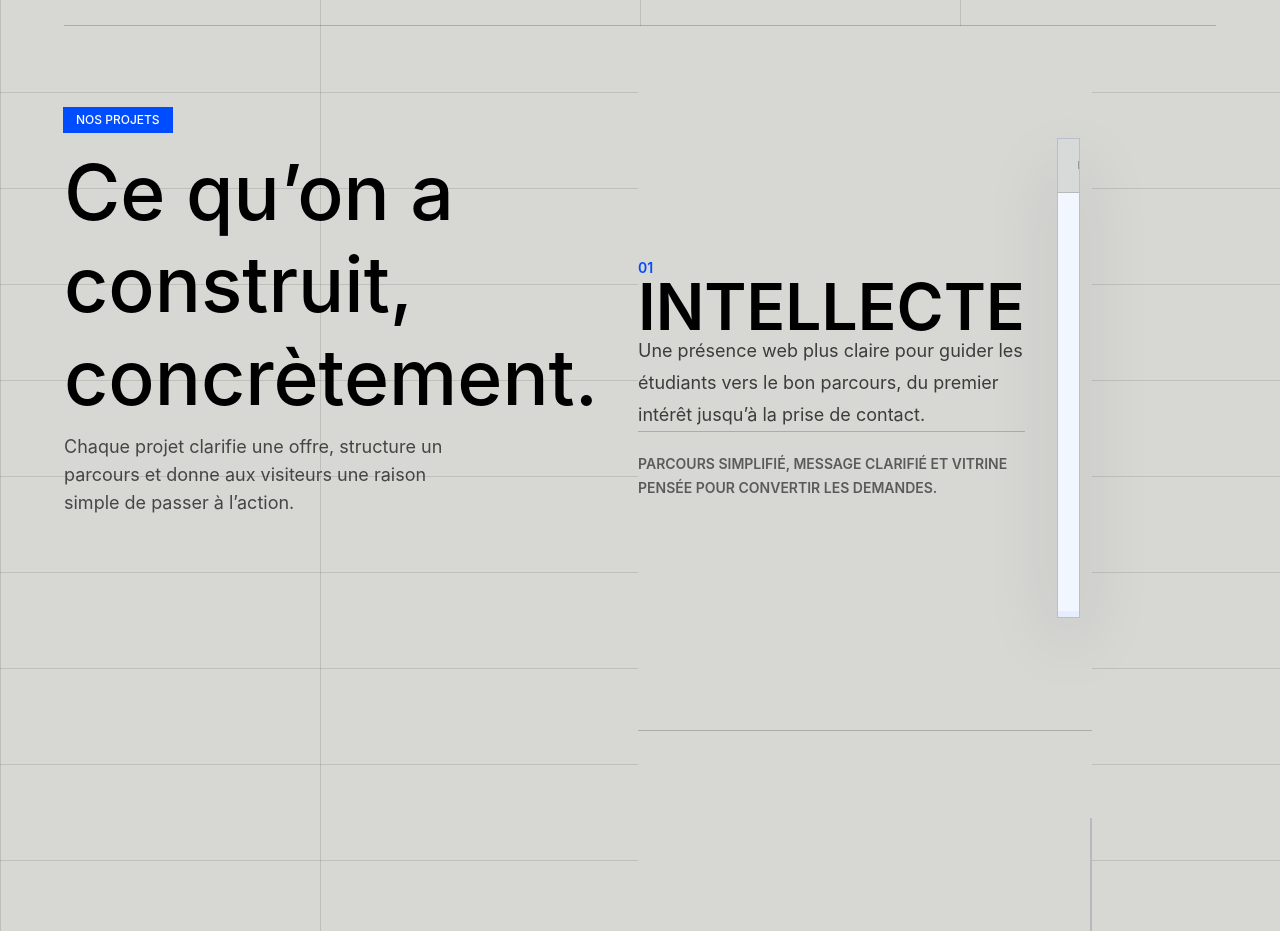
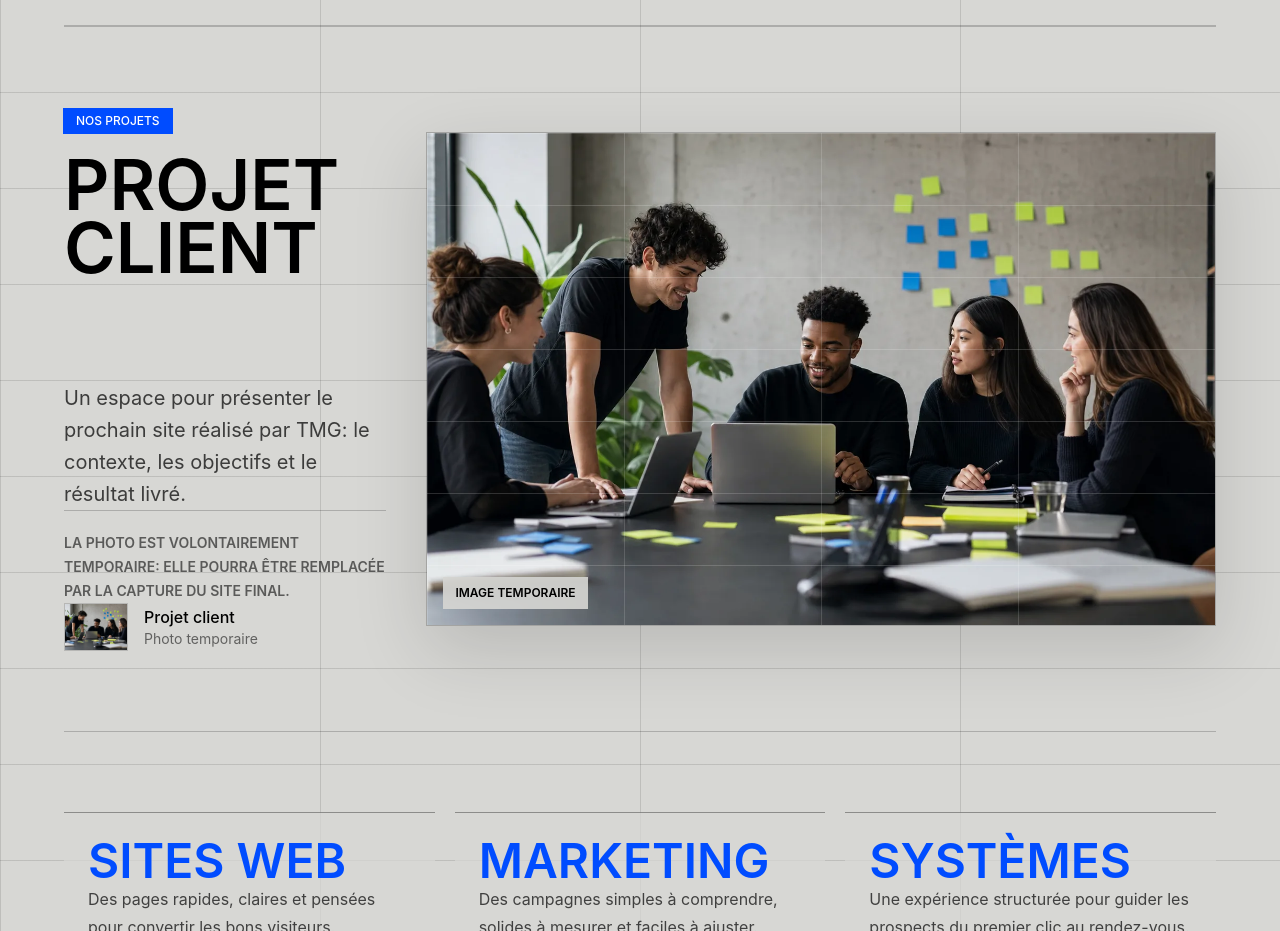
Before and after one commit to ToutLeMondeGagne/tmg-website, a React (Vite) app: page / in a window 1280 px wide. Shown: the part 1540-2471 px from the top of the page. Built offline with nearby package versions, Linux system fonts and the light colour scheme.

Commit message:
feat: simplifier la section projets avec une image temporaire

```diff
--- a/src/pages/Home.jsx
+++ b/src/pages/Home.jsx
@@ -9,6 +9,7 @@ import {
   TicketCard,
 } from '../components/ui'
 import heroStackImage from '../assets/hero.png'
+import projectPlaceholderImage from '../assets/images/tmg-team-studio.webp'
 import tmgLogo from '../assets/logos/tmg-logo.png'
 
 const highlights = [
@@ -29,42 +30,15 @@ const highlights = [
 const projects = [
   {
     number: '01',
-    title: 'Intellecte',
-    category: 'Éducation internationale',
+    title: 'Projet client',
+    category: 'Nos projets',
+    date: 'Photo temporaire',
     summary:
-      'Une présence web plus claire pour guider les étudiants vers le bon parcours, du premier intérêt jusqu’à la prise de contact.',
-    result: 'Parcours simplifié, message clarifié et vitrine pensée pour convertir les demandes.',
-    tags: ['Site web', 'UX', 'Conversion'],
-    accent: '#004cff',
-    soft: '#e5edff',
-    mockTitle: 'Expand Your Horizons',
-    mockText: 'Programmes, destinations et accompagnement réunis dans une expérience lisible.',
-  },
-  {
-    number: '02',
-    title: 'PME en croissance',
-    category: 'Services professionnels',
-    summary:
-      'Une refonte orientée crédibilité pour expliquer l’offre, rassurer les prospects et générer des rendez-vous qualifiés.',
-    result: 'Pages services plus précises, appels à l’action visibles et structure SEO plus solide.',
-    tags: ['Positionnement', 'SEO', 'Landing pages'],
-    accent: '#111827',
-    soft: '#e5e7eb',
-    mockTitle: 'Votre offre, enfin claire',
-    mockText: 'Une structure simple pour comprendre, comparer et passer à l’action.',
-  },
-  {
-    number: '03',
-    title: 'OBNL local',
-    category: 'Mission sociale',
-    summary:
-      'Un site plus accessible pour raconter la mission, présenter les services et faciliter les dons, bénévolats et prises de contact.',
-    result: 'Contenus mieux hiérarchisés, expérience mobile plus directe et autonomie de mise à jour.',
-    tags: ['Accessibilité', 'Contenu', 'Autonomie'],
-    accent: '#8cc63f',
-    soft: '#ecffd6',
-    mockTitle: 'Votre mission à sa hauteur',
-    mockText: 'Un parcours qui aide la communauté à comprendre vite et agir simplement.',
+      'Un espace pour présenter le prochain site réalisé par TMG: le contexte, les objectifs et le résultat livré.',
+    result:
+      'La photo est volontairement temporaire: elle pourra être remplacée par la capture du site final.',
+    image: projectPlaceholderImage,
+    imageAlt: 'Photo temporaire pour un projet client TMG',
   },
 ]
 
@@ -219,132 +193,78 @@ function HeroStackVisual() {
 
 function ProjectPreview({ project }) {
   return (
-    <div className="relative min-h-[20rem] overflow-hidden border border-black/20 bg-[var(--project-soft)] shadow-[0_24px_70px_rgba(0,0,0,0.14)] lg:min-h-[30rem]">
-      <div className="flex items-center justify-between border-b border-black/15 bg-[var(--bg)]/88 px-4 py-3 text-[0.62rem] font-semibold uppercase text-black/55 sm:px-5">
-        <span>{project.title}</span>
-        <span className="text-[var(--project-accent)]">TMG build</span>
-      </div>
-
-      <div className="grid min-h-[17rem] gap-0 md:grid-cols-[0.52fr_0.48fr] lg:min-h-[26rem]">
-        <div className="flex flex-col justify-between border-b border-black/15 bg-[rgba(255,255,255,0.48)] p-5 md:border-b-0 md:border-r md:p-7">
-          <div className="space-y-5">
-            <span className="inline-flex w-fit bg-[var(--project-accent)] px-3 py-1 text-xs font-semibold uppercase text-white">
-              {project.category}
-            </span>
-            <h3 className="max-w-sm text-[clamp(2rem,5vw,4.6rem)] font-semibold uppercase leading-[0.86] tracking-normal text-black">
-              {project.mockTitle}
-            </h3>
-            <p className="max-w-md text-sm leading-6 text-black/66 md:text-base md:leading-7">
-              {project.mockText}
-            </p>
-          </div>
-
-          <span className="mt-8 inline-flex w-fit border border-black/25 px-4 py-2 text-xs font-semibold uppercase text-black">
-            Voir le parcours ↗
-          </span>
-        </div>
-
-        <div className="relative min-h-[16rem] overflow-hidden bg-[linear-gradient(135deg,rgba(255,255,255,0.62),rgba(255,255,255,0.18))] p-5 md:p-7">
+    <figure className="relative overflow-hidden border border-black/15 bg-black/10 shadow-[0_24px_70px_rgba(0,0,0,0.14)]">
       <span
-            className="absolute -right-16 top-8 h-48 w-48 rounded-full bg-[var(--project-accent)] opacity-20 blur-3xl"
+        className="pointer-events-none absolute inset-0 z-10 bg-[linear-gradient(to_right,rgba(255,255,255,0.14)_1px,transparent_1px),linear-gradient(to_bottom,rgba(255,255,255,0.16)_1px,transparent_1px)] bg-[length:25%_100%,100%_72px]"
         aria-hidden="true"
       />
-          <span
-            className="absolute bottom-0 left-0 h-24 w-full bg-[linear-gradient(90deg,var(--project-accent),transparent)] opacity-25"
-            aria-hidden="true"
+      <img
+        src={project.image}
+        alt={project.imageAlt}
+        width="1600"
+        height="1000"
+        className="aspect-[16/10] h-full w-full object-cover"
+        loading="lazy"
+        decoding="async"
       />
+      <figcaption className="absolute bottom-4 left-4 z-20 bg-[var(--bg)]/90 px-3 py-2 text-xs font-semibold uppercase text-black backdrop-blur-sm">
+        Image temporaire
+      </figcaption>
+    </figure>
+  )
+}
 
-          <div className="relative z-10 ml-auto flex h-full max-w-sm flex-col justify-between border border-black/15 bg-[var(--bg)] p-4 shadow-[0_18px_50px_rgba(0,0,0,0.12)]">
-            <div className="space-y-4">
-              <div className="flex items-center justify-between border-b border-black/15 pb-3">
-                <span className="h-2.5 w-20 bg-[var(--project-accent)]" />
-                <span className="h-2.5 w-10 bg-black/20" />
-              </div>
-              <span className="block h-24 bg-[linear-gradient(135deg,var(--project-accent),rgba(255,255,255,0.36))]" />
-              <span className="block h-3 w-10/12 bg-black/18" />
-              <span className="block h-3 w-7/12 bg-black/18" />
-            </div>
-
-            <div className="grid grid-cols-3 gap-2">
-              {project.tags.map((tag) => (
-                <span
-                  key={tag}
-                  className="border border-black/15 bg-white/45 px-2 py-3 text-[0.58rem] font-semibold uppercase leading-tight text-black/62"
-                >
-                  {tag}
-                </span>
-              ))}
-            </div>
-          </div>
-        </div>
+function ProjectMeta({ project }) {
+  return (
+    <div className="flex items-center gap-4">
+      <img
+        src={project.image}
+        alt=""
+        width="96"
+        height="72"
+        className="h-12 w-16 border border-black/15 object-cover"
+        loading="lazy"
+        decoding="async"
+      />
+      <div>
+        <p className="text-base font-medium text-black">{project.title}</p>
+        <p className="text-sm text-black/55">{project.date}</p>
       </div>
     </div>
   )
 }
 
 function ProjectsShowcase() {
+  const project = projects[0]
+
   return (
-    <section className="border-b border-black/20 text-left">
-      <div className="grid gap-10 lg:grid-cols-[0.32fr_0.68fr]">
-        <aside className="py-20 lg:sticky lg:top-24 lg:flex lg:min-h-[calc(100svh-6rem)] lg:flex-col lg:justify-between">
-          <div className="space-y-6">
-            <SectionLabel>Nos projets</SectionLabel>
-            <AnimatedText
-              as="h2"
-              split="words"
-              className="max-w-xl text-[clamp(2.8rem,6vw,6.6rem)] font-medium leading-[0.92] tracking-normal text-black"
-            >
-              Ce qu’on a construit, concrètement.
-            </AnimatedText>
-            <AnimatedText as="p" delay={0.12} className="max-w-sm text-lg leading-7 text-black/68">
-              Chaque projet clarifie une offre, structure un parcours et donne
-              aux visiteurs une raison simple de passer à l’action.
-            </AnimatedText>
-          </div>
-
-          <div className="mt-10 hidden border-t border-black/25 pt-6 text-sm font-medium uppercase text-black/55 lg:block">
-            <span className="text-[var(--blue)]">01</span> / {projects.length
-              .toString()
-              .padStart(2, '0')}{' '}
-            projets sélectionnés
-          </div>
-        </aside>
-
-        <div className="pb-20 lg:pb-0">
-          {projects.map((project, index) => (
-            <article
-              key={project.title}
-              className="relative border-t border-black/20 py-10 first:border-t-0 lg:sticky lg:top-24 lg:flex lg:min-h-[calc(100svh-6rem)] lg:items-center lg:bg-[var(--bg)]"
-              style={{
-                '--project-accent': project.accent,
-                '--project-soft': project.soft,
-                zIndex: index + 1,
-              }}
-            >
+    <section id="nos-projets" className="scroll-mt-24 border-b border-black/20 text-left">
       <AnimatedSection
-                className="grid w-full gap-8 lg:grid-cols-[0.34fr_0.66fr] lg:items-center"
+        className="grid gap-10 border-t border-black/20 py-20 lg:grid-cols-[0.29fr_0.71fr] lg:items-center"
         delay={0.04}
         amount={0.18}
       >
-                <div className="space-y-6">
-                  <span className="text-sm font-semibold uppercase text-[var(--project-accent)]">
-                    {project.number}
-                  </span>
-                  <h3 className="text-[clamp(2.6rem,5vw,5.7rem)] font-semibold uppercase leading-[0.88] tracking-normal text-black">
+        <div className="flex flex-col justify-between gap-24 lg:min-h-[34rem]">
+          <div className="space-y-5">
+            <SectionLabel>{project.category}</SectionLabel>
+            <h2 className="text-[clamp(2.8rem,5.5vw,5.8rem)] font-semibold uppercase leading-[0.9] tracking-normal text-black">
               {project.title}
-                  </h3>
-                  <p className="text-lg leading-8 text-black/72">{project.summary}</p>
-                  <p className="border-t border-black/20 pt-5 text-sm font-semibold uppercase leading-6 text-black/58">
+            </h2>
+          </div>
+
+          <div className="space-y-8">
+            <p className="max-w-md text-lg leading-8 text-black/72 lg:text-xl">
+              {project.summary}
+            </p>
+            <p className="max-w-md border-t border-black/20 pt-5 text-sm font-semibold uppercase leading-6 text-black/58">
               {project.result}
             </p>
+            <ProjectMeta project={project} />
+          </div>
         </div>
 
         <ProjectPreview project={project} />
       </AnimatedSection>
-            </article>
-          ))}
-        </div>
-      </div>
     </section>
   )
 }
```
Lines whose indentation alone changed are shown as unchanged.
